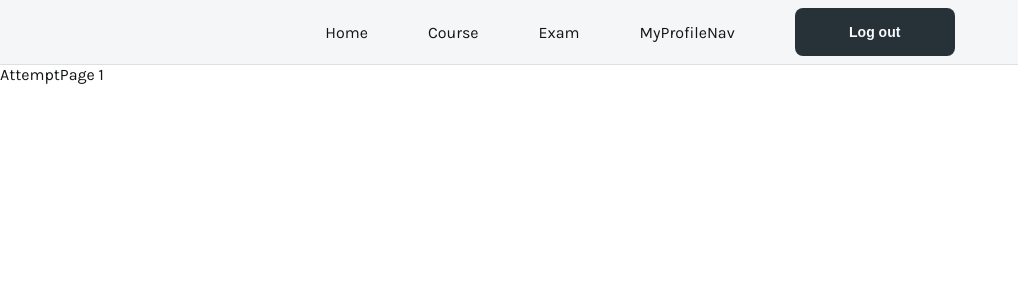
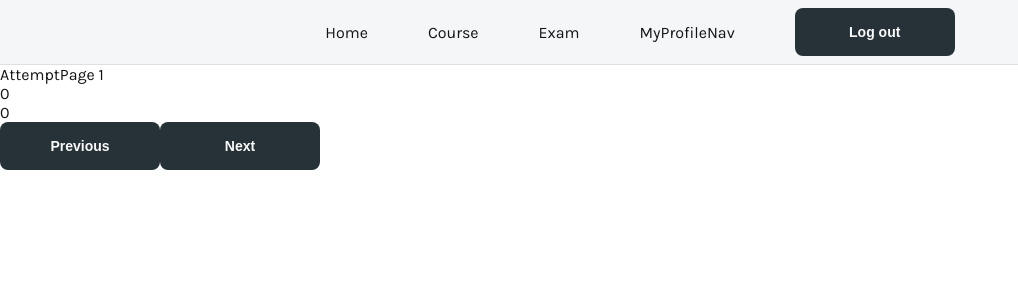
Before and after one commit to mritunjaysaha/final-year-project-fe, a React (Create React App) app: page /attempt/1 in a window 1280 px wide. Shown: the top 300 px of the page, without its empty margins (0-1018 px from the left). Built offline with nearby package versions, Linux system fonts and the light colour scheme; no server answers.

Commit message:
added buttons to shuffle between questions

```diff
--- a/src/Components/Pages/AttemptPage/index.js
+++ b/src/Components/Pages/AttemptPage/index.js
@@ -1,9 +1,35 @@
+import { useState } from "react";
+import { useSelector } from "react-redux";
 import { useParams } from "react-router-dom";
+
+import { Button } from "../../atoms/button";
+
 import { useGetExam } from "../../../customHooks";
+
 export function ExamPage() {
     const { examId } = useParams();
+    const { questions } = useSelector((state) => state.exam);
 
-    const { examData } = useGetExam(examId);
+    const [currentIndex, setCurrentIndex] = useState(0);
+
+    useGetExam(examId);
+
+    function handleCurrentIndex(e) {
+        const { name } = e.target;
+
+        switch (name) {
+            case "previous":
+                if (currentIndex - 1 >= 0)
+                    setCurrentIndex((previousIndex) => previousIndex - 1);
+                return;
+            case "next":
+                if (currentIndex + 1 < questions.length)
+                    setCurrentIndex((previousIndex) => previousIndex + 1);
+                return;
+            default:
+                return;
+        }
+    }
 
     console.log(
         "%c[ExamPage] clicked",
@@ -13,7 +39,15 @@ export function ExamPage() {
     return (
         <>
             AttemptPage {examId}
-            <p>{JSON.stringify(examData)}</p>
+            <p>{questions.length}</p>
+            <p>{currentIndex}</p>
+            <p>{JSON.stringify(questions[currentIndex])}</p>
+            <Button name="previous" onClick={handleCurrentIndex}>
+                Previous
+            </Button>
+            <Button name="next" onClick={handleCurrentIndex}>
+                Next
+            </Button>
         </>
     );
 }
```
